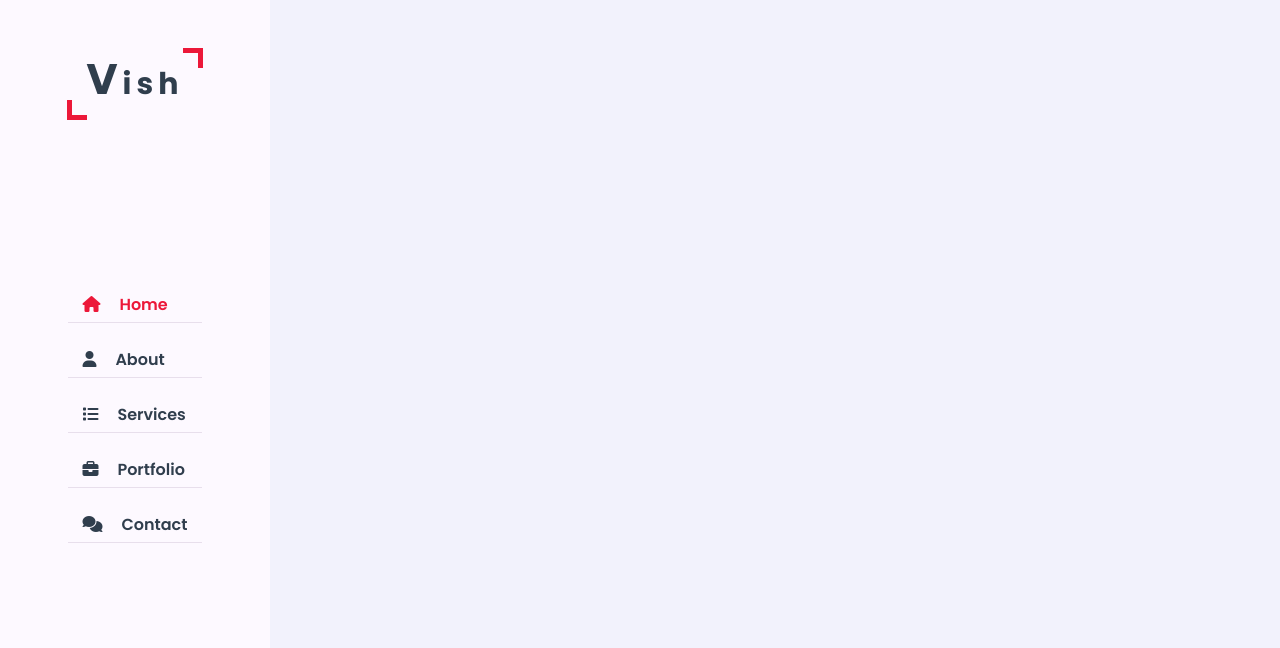
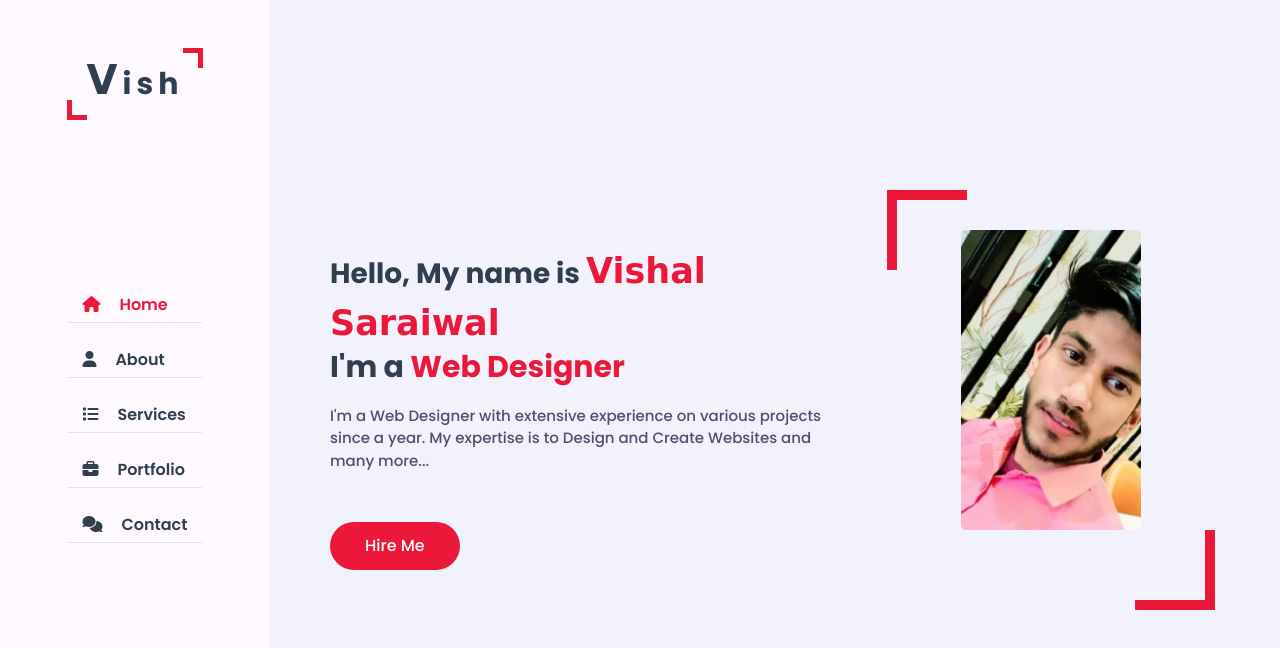
Before and after one commit to vanshii22/My-Portfolio, a plain HTML site: page index.html in a window 1280 px wide. Drawn offline with Linux system fonts and the light colour scheme; a web font is replaced by a local one.

Commit message:
Home page

```diff
--- a/css/style.css
+++ b/css/style.css
@@ -28,12 +28,44 @@ ul{
     background: var(--bg-black-900);
     min-height: 100vh;
     display: block;
-    position: fixed;
-    left: 270px;
-    top: 0;
-    right: 0;
-    z-index: 0;
+    padding: 0 30px;
     opacity: 1;
+}
+.main-content{
+    margin-left: 270px;
+
+}
+.padd-15{
+    padding-left: 15px;
+    padding-right: 15px;
+}
+.container{
+    max-width: 1100px;
+    width: 100%;
+    margin: auto;
+}
+.row{
+    display: flex;
+    flex-wrap: wrap;
+    margin-left: 15px;
+    margin-right: 15px;
+    position: relative;
+
+}
+.btn{
+    font-size: 16px;
+    font-weight: 500;
+    padding: 12px 35px;
+    color: white;
+    border-radius: 40px;
+    display: inline-block;
+    white-space: nowrap;
+    border: none;
+    background: var(--skin-color);
+    transition: all 0.3s ease;
+}
+.btn:hover{
+    transform: scale(1.05);
 }
 /* Aside part  */
 .aside{
@@ -149,3 +181,74 @@ ul{
 .aside .nav li a i{
     margin-right: 15px;
 }
+
+/* Home */
+.home{
+    min-height: 100vh;
+    display: flex;
+    color: var(--text-black-900);
+}
+.home .home-info{
+    flex: 0 0 80%;
+    max-width: 60%;
+}
+h3.hello{
+    font-size: 28px;
+    margin: 15px 0;
+}
+h3.hello span{
+    font-family: 'Clicker Script' , cursive;
+    font-size: 35px;
+    font-weight: 700;
+    color: var(--skin-color);
+    /* letter-spacing: 5px; */
+}
+h3.my-profession{
+    font-size: 30px;
+    margin: 15px 0;
+    margin-top: -20px;
+}
+.typing{
+    color: var(--skin-color);
+}
+.home-info p{
+    margin-bottom: 50px;
+    font-size: 15px;
+    color: var(--text-black-700);
+}
+.home .home-img{
+    flex: 0 0 40%;
+    max-width: 40%;
+    text-align: center;
+    position: relative;
+}
+.home-img::before{
+    content: '';
+    position: absolute;
+    width: 80px;
+    height: 80px;
+    border-top: 10px solid var(--skin-color);
+    border-left: 10px solid var(--skin-color);
+    left: 20px;
+    top: -40px;
+}
+.home-img::after{
+    content: '';
+    position: absolute;
+    width: 80px;
+    height: 80px;
+    border-bottom: 10px solid var(--skin-color);
+    border-right: 10px solid var(--skin-color);
+    right: 20px;
+    bottom: -40px;
+}
+.home .home-img img{
+    height: 300px;
+    margin: auto;
+    border-radius: 5px;
+
+}
+.home .home-img img:hover{
+    transform: scale(1.01);
+
+}
--- a/index.html
+++ b/index.html
@@ -1,5 +1,6 @@
 <!DOCTYPE html>
 <html lang="en">
+
 <head>
     <meta charset="UTF-8">
     <meta http-equiv="X-UA-Compatible" content="IE=edge">
@@ -11,6 +12,7 @@
     <!-- CDN used -->
     <link rel="stylesheet" href="https://cdnjs.cloudflare.com/ajax/libs/font-awesome/6.1.1/css/all.min.css">
 </head>
+
 <body>
     <!-- Main Container Start -->
     <div class="main-container">
@@ -25,10 +27,10 @@
             </div>
             <ul class="nav">
                 <li><a href="#" class="active"><i class="fa fa-home"></i> Home</a></li>
-                <li><a href="#" ><i class="fa fa-user"></i> About</a></li>
-                <li><a href="#" ><i class="fa fa-list"></i> Services</a></li>
-                <li><a href="#" ><i class="fa fa-briefcase"></i> Portfolio</a></li>
-                <li><a href="#" ><i class="fa fa-comments"></i> Contact</a></li>
+                <li><a href="#"><i class="fa fa-user"></i> About</a></li>
+                <li><a href="#"><i class="fa fa-list"></i> Services</a></li>
+                <li><a href="#"><i class="fa fa-briefcase"></i> Portfolio</a></li>
+                <li><a href="#"><i class="fa fa-comments"></i> Contact</a></li>
 
             </ul>
         </div>
@@ -39,7 +41,20 @@
 
             <!-- Home Section Start  -->
             <section class="home section">
-                <!-- Home -->
+                <div class="container">
+                    <div class="row">
+                        <div class="home-info padd-15">
+                            <h3 class="hello">Hello, My name is <span class="name">Vishal Saraiwal</span></h3>
+                            <h3 class="my-profession">I'm a <span class="typing">Web Designer</span></h3>
+                            <p>I'm a Web Designer with extensive experience on various projects since a year. My
+                                expertise is to Design and Create Websites and many more...</p>
+                             <a href="#contact" class="btn hire-me">Hire Me</a>
+                        </div>
+                        <div class="home-img padd-15">
+                            <img src="images/me.jpg" alt="My Pic">
+                        </div>
+                    </div>
+                </div>
             </section>
             <!-- Home Section End  -->
 
@@ -49,7 +64,7 @@
     </div>
     <!-- Main Container Ends -->
 
-<!-- Javascript files  -->
-<script src="js/script.js"></script>
+    <!-- Javascript files  -->
+    <script src="js/script.js"></script>
 </body>
 </html>
```
Also changed, not shown: Images/me.jpg (added).
